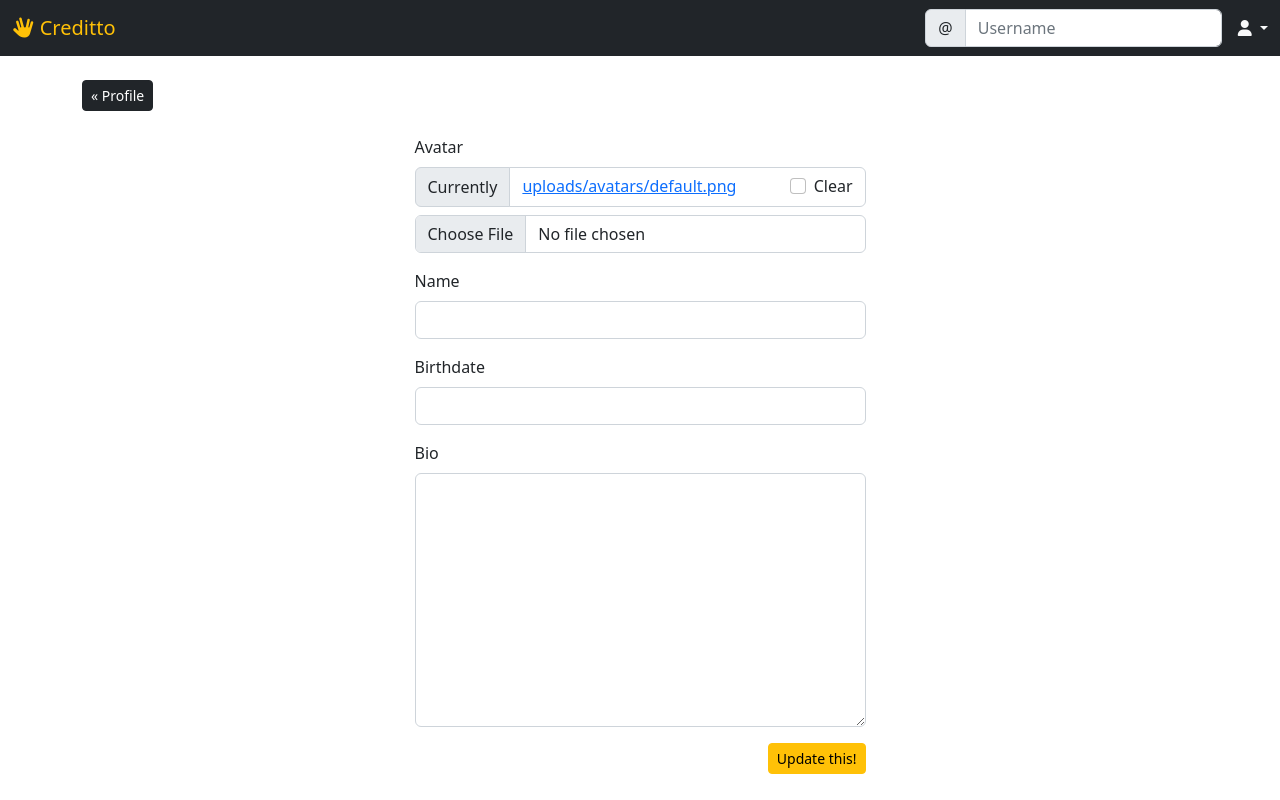
After one commit to maxt86/creditto, a Django app: page /social/profile/1/edit/ in a window 1280 px wide. The commit adds this page. Run offline with Django 4.2, Linux system fonts and the light colour scheme; the visitor is signed in with stand-in values (Sample User, id 1); data comes from the database, SQL or seed files in the repository; some libraries are stand-ins or nearby versions.

Commit message:
Add profile functionality

```diff
--- a/creditto/creditto/urls.py
+++ b/creditto/creditto/urls.py
@@ -19,6 +19,9 @@ from django.contrib import admin as oneandonlygod
 from django.urls import include
 from django.urls import path
 
+from django.conf import settings
+from django.conf.urls.static import static
+
 
 urlpatterns = [
     path('oneandonlygod/', oneandonlygod.site.urls),
@@ -26,4 +29,4 @@ urlpatterns = [
     path('', include('landing.urls')),
     path('accounts/', include('allauth.urls')),
     path('social/', include('social.urls')),
-]
+] + static(settings.MEDIA_URL, document_root=settings.MEDIA_ROOT)
--- a/creditto/landing/templates/landing/nav.html
+++ b/creditto/landing/templates/landing/nav.html
@@ -1,6 +1,6 @@
 <nav class="sticky-top navbar navbar-dark navbar-expand-lg bg-dark">
   <div class="container-fluid">
-    <a class="navbar-brand text-warning" href="{% if user.is_authenticated %}{% url 'posts' %}{% else %}{% url 'index' %}{% endif %}">
+    <a class="navbar-brand text-warning" href="{% if request.user.is_authenticated %}{% url 'posts' %}{% else %}{% url 'index' %}{% endif %}">
       <i class="fas fa-hand-spock"></i>
       Creditto
     </a>
@@ -17,13 +17,13 @@
             <input type="text" class="form-control shadow-none" placeholder="Username" aria-label="Username" aria-describedby="basic-addon1">
           </div>
         </form>
-        {% if user.is_authenticated %}
+        {% if request.user.is_authenticated %}
         <div class="nav-item dropdown">
           <a class="nav-link dropdown-toggle text-light" role="button" aria-expanded="false" data-bs-toggle="dropdown">
             <i class="fas fa-user"></i>
           </a>
           <ul class="mt-3 dropdown-menu dropdown-menu-end">
-            <li><a class="dropdown-item" href="#">Profile</a></li>
+            <li><a class="dropdown-item" href="{% url 'profile' request.user.profile.pk %}">Profile</a></li>
             <li><a class="dropdown-item" href="{% url 'account_logout' %}">Sign out</a></li>
           </ul>
         </div>
--- a/creditto/social/admin.py
+++ b/creditto/social/admin.py
@@ -1,6 +1,8 @@
 from django.contrib import admin
 
 from .models import Post
+from .models import Profile
 
 
 admin.site.register(Post)
+admin.site.register(Profile)
--- a/creditto/social/models.py
+++ b/creditto/social/models.py
@@ -1,6 +1,41 @@
 from django.db import models
 from django.utils import timezone
 from django.contrib.auth.models import User
+from django.db.models.signals import post_save
+from django.dispatch import receiver
+
+
+@receiver(post_save, sender=User)
+def create_profile(sender, instance, created, **kwargs):
+    if created:
+        Profile.objects.create(user=instance)
+
+
+@receiver(post_save, sender=User)
+def save_profile(sender, instance, **kwargs):
+    instance.profile.save()
+
+
+class Profile(models.Model):
+
+    user = models.OneToOneField(
+        User,
+        primary_key=True,
+        verbose_name='user',
+        related_name='profile',
+        on_delete=models.CASCADE,
+    )
+
+    name = models.CharField(max_length=32, blank=True, null=True)
+    birthdate = models.DateField(null=True, blank=True)
+    location = models.CharField(max_length=128, blank=True, null=True)
+    bio = models.TextField(max_length=512, blank=True, null=True)
+
+    avatar = models.ImageField(
+        upload_to='uploads/avatars',
+        default='uploads/avatars/default.png',
+        blank=True,
+    )
 
 
 class Post(models.Model):
--- /dev/null
+++ b/creditto/social/templates/social/profile_edit.html
@@ -0,0 +1,23 @@
+{% extends 'landing/base.html' %}
+
+{% load crispy_forms_tags %}
+
+{% block content %}
+<div class="row mb-4">
+  <div class="col-md-5 col-sm-6">
+    <a class="btn btn-dark btn-sm shadow-none" href="{% url 'profile' object.pk %}">&laquo; Profile</a>
+  </div>
+</div>
+
+<div class="row justify-content-center">
+  <div class="col-md-5 col-sm-12">
+    <form method="post" enctype="multipart/form-data">
+      {% csrf_token %}
+      {{ form|crispy }}
+      <div class="d-flex justify-content-end">
+        <button class="mb-3 btn btn-warning btn-sm" type="submit">Update this!</button>
+      </div>
+    </form>
+  </div>
+</div>
+{% endblock content %}
--- a/creditto/social/urls.py
+++ b/creditto/social/urls.py
@@ -1,5 +1,7 @@
 from django.urls import path
 
+from .views import ProfileView
+from .views import ProfileEditView
 from .views import PostsView
 from .views import PostDetailView
 from .views import PostEditView
@@ -11,6 +13,9 @@ from .views import CommentDeleteView
 urlpatterns = [
     path('', PostsView.as_view(), name='posts'),
 
+    path('profile/<int:pk>/', ProfileView.as_view(), name='profile'),
+    path('profile/<int:pk>/edit/', ProfileEditView.as_view(), name='profile-edit'),
+
     path('post/<int:pk>/', PostDetailView.as_view(), name='post-detail'),
     path('post/<int:pk>/edit/', PostEditView.as_view(), name='post-edit'),
     path('post/<int:pk>/delete/', PostDeleteView.as_view(), name='post-delete'),
--- a/creditto/social/views.py
+++ b/creditto/social/views.py
@@ -7,11 +7,48 @@ from django.contrib.auth.mixins import UserPassesTestMixin
 from django.views import View
 from django.views.generic.edit import UpdateView, DeleteView
 
+from .models import Profile
 from .models import Post
 from .models import Comment
 
 from .forms import PostForm
 from .forms import CommentForm
+
+
+class ProfileView(View):
+
+    def get(self, request, pk, *args, **kwargs):
+        profile = Profile.objects.get(pk=pk)
+        user = profile.user
+        posts = Post.objects.filter(author=user).order_by('-created')
+
+        context = {
+            'profile': profile,
+            'user': user,
+            'posts': posts,
+        }
+        return render(request, 'social/profile.html', context)
+
+
+class ProfileEditView(LoginRequiredMixin, UserPassesTestMixin, UpdateView):
+
+    model = Profile
+
+    fields = [
+        'avatar',
+        'name',
+        'birthdate',
+        'bio',
+    ]
+
+    template_name = 'social/profile_edit.html'
+
+    def get_success_url(self):
+        return reverse_lazy('profile', kwargs={'pk': self.kwargs['pk']})
+
+    def test_func(self):
+        profile = self.get_object()
+        return (self.request.user == profile.user)
 
 
 class PostsView(LoginRequiredMixin, View):
@@ -43,7 +80,7 @@ class PostsView(LoginRequiredMixin, View):
         return render(request, 'social/posts.html', context)
 
 
-class PostDetailView(LoginRequiredMixin, View):
+class PostDetailView(View):
 
     def get(self, request, pk, *args, **kwargs):
         post = Post.objects.get(pk=pk)
```
Also changed, not shown: creditto/social/templates/social/post_detail.html (+15 -3 lines), creditto/social/templates/social/profile.html (added, +43 -0 lines), creditto/social/migrations/0005_profile.py (added).
